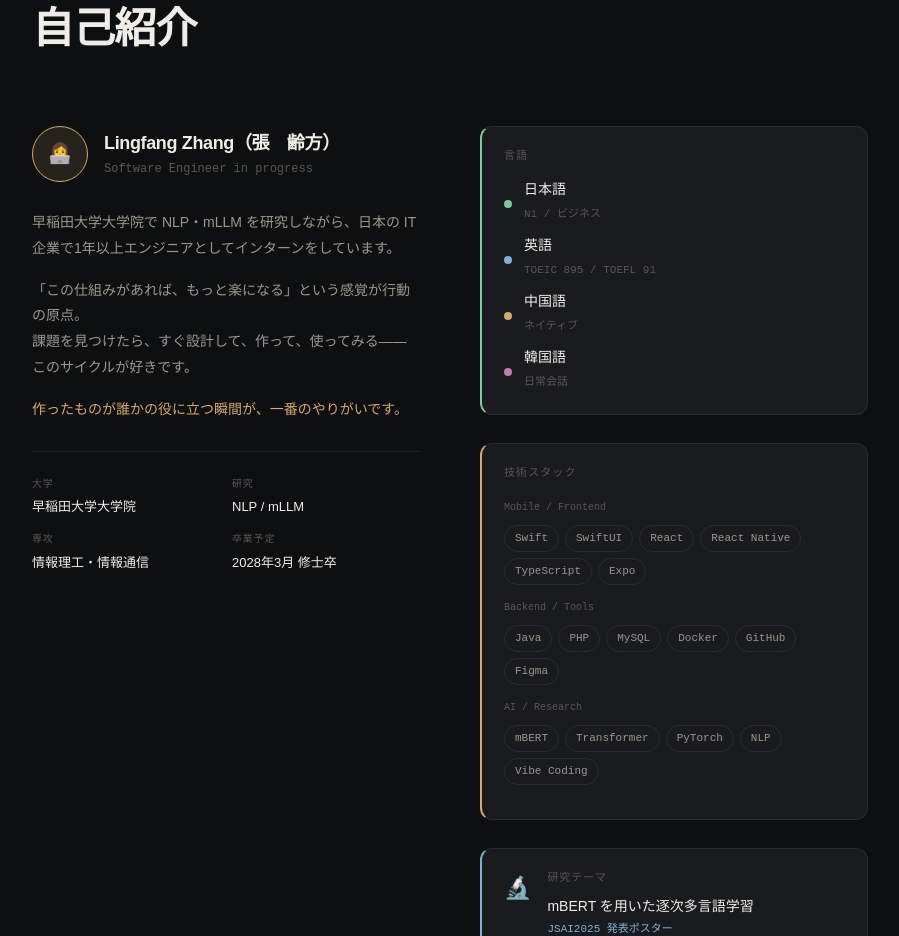
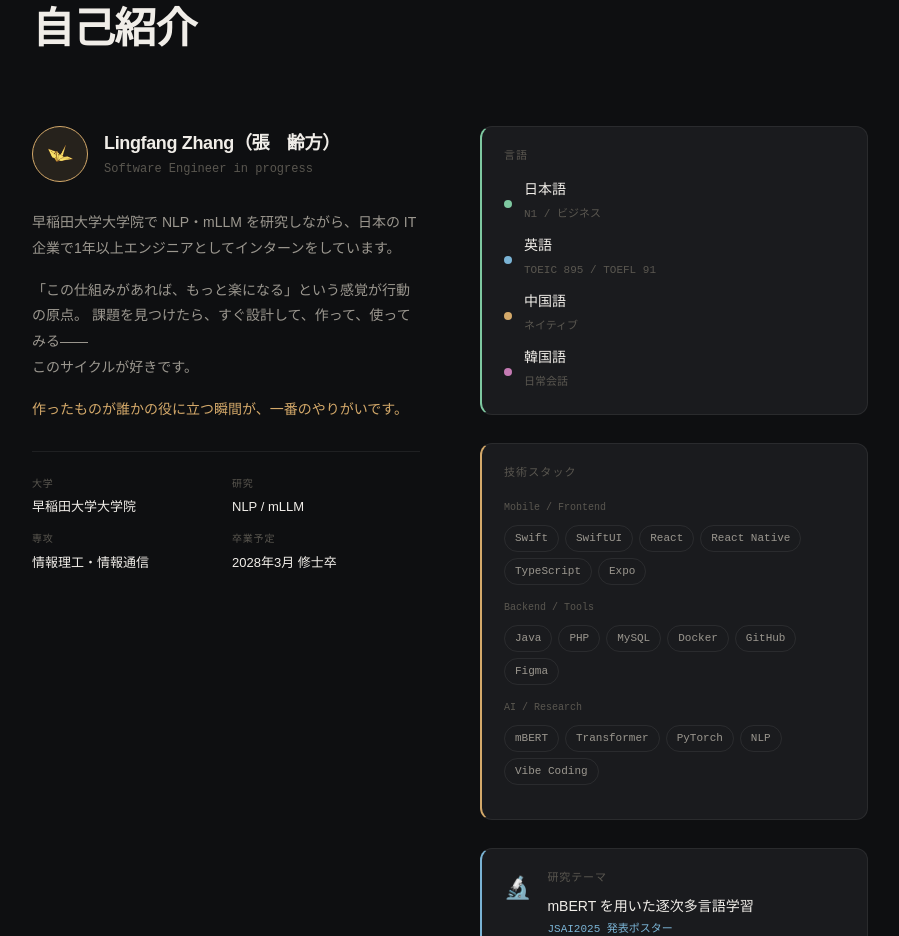
Before and after one commit to mamezlf/portfolio, a React (Vite) app: page / in a window 1280 px wide. Shown: the part 960-1896 px from the top of the page, without its empty margins (190-1089 px from the left). Built offline with nearby package versions, Linux system fonts and the light colour scheme.

Commit message:
changed avator icon

```diff
--- a/src/components/About.tsx
+++ b/src/components/About.tsx
@@ -37,7 +37,7 @@ const About: React.FC = () => {
           <div className="about-bio">
             <div className="bio-card">
               <div className="bio-avatar">
-                <span style={{ fontSize: '20px' }}>👩‍💻</span>
+                <img src={`${import.meta.env.BASE_URL}oriduru_yellow.svg`} alt="Avatar" style={{ width: '50%', height: '50%', objectFit: 'cover' }} />
               </div>
               <div className="bio-meta">
                 <h3>Lingfang Zhang（張　齢方）</h3>
@@ -50,7 +50,7 @@ const About: React.FC = () => {
             </p>
 
             <p className="bio-text">
-              「この仕組みがあれば、もっと楽になる」という感覚が行動の原点。<br />
+              「この仕組みがあれば、もっと楽になる」という感覚が行動の原点。
               課題を見つけたら、すぐ設計して、作って、使ってみる——<br />
               このサイクルが好きです。
             </p>
```
Also changed, not shown: 1 other file (tests, documents, lock files or other folders).
